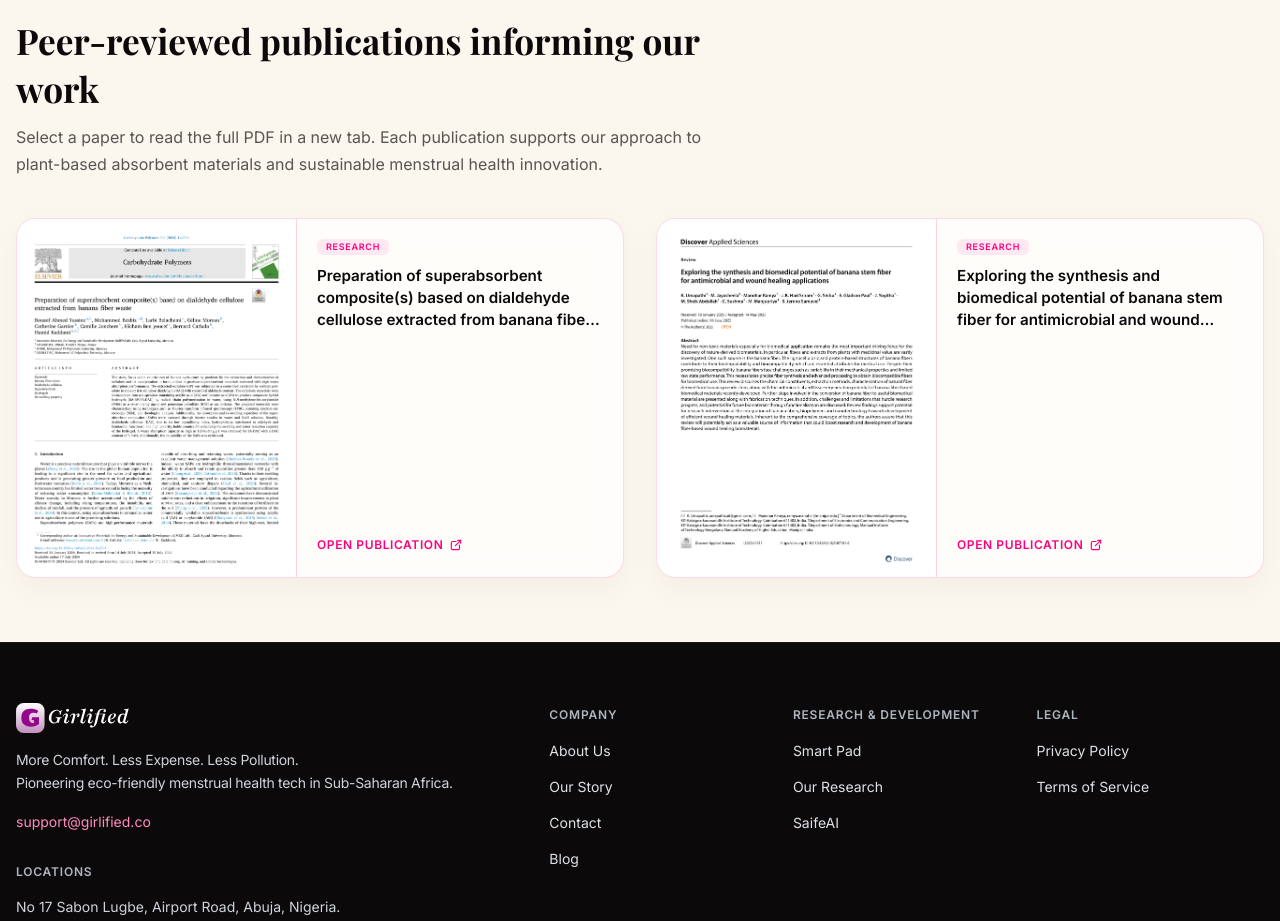
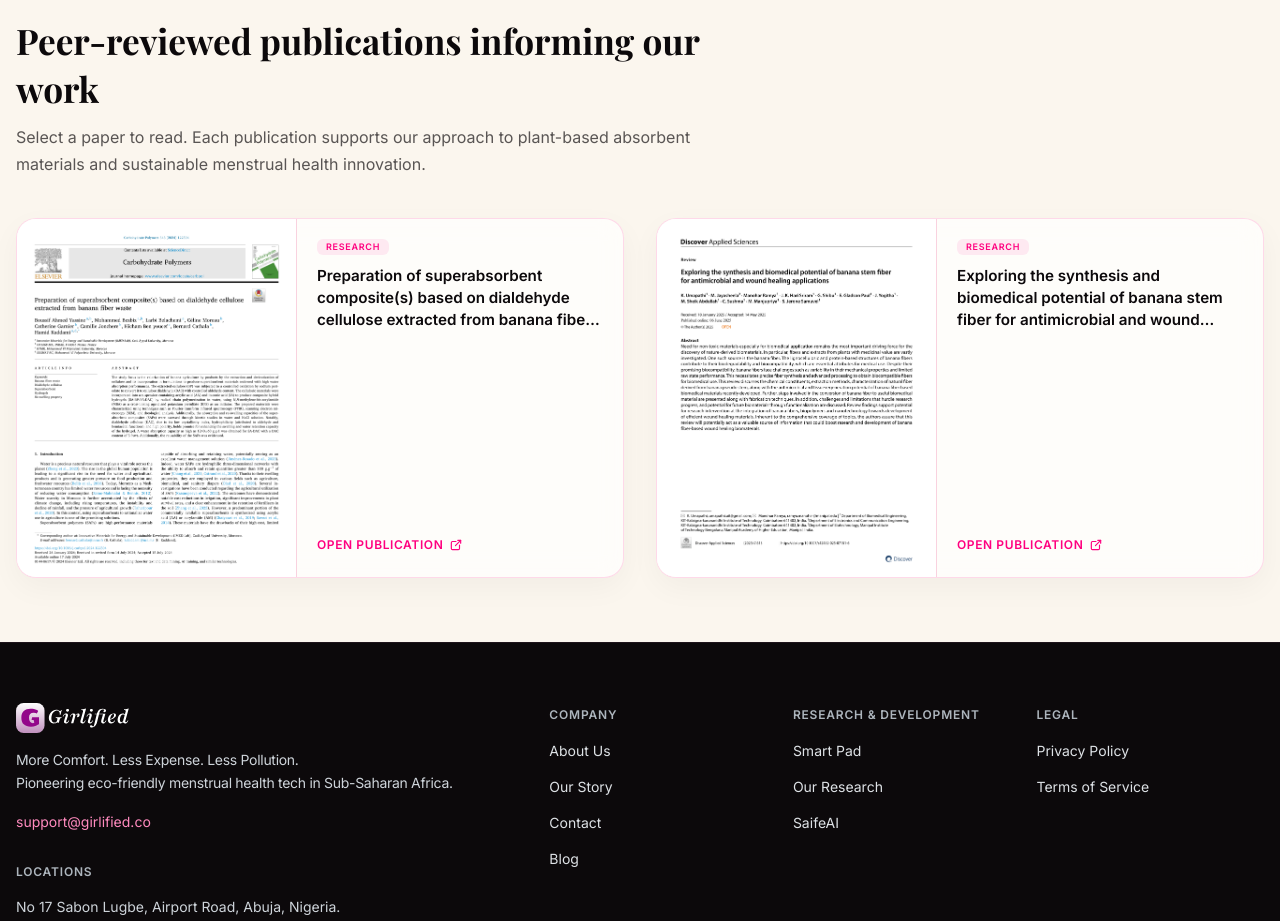
Before and after one commit to livestocx-ng/girlified-web, a Next.js app: page /research in a window 1280 px wide. Shown: the part 883-1804 px from the top of the page. Built offline with nearby package versions, Linux system fonts and the light colour scheme.

Commit message:
feat: updated smart-pad page UI setup

```diff
--- a/app/(routes)/(public)/research/page.tsx
+++ b/app/(routes)/(public)/research/page.tsx
@@ -288,7 +288,7 @@ const ResearchPage = () => {
               Peer-reviewed publications informing our work
             </Title>
             <Text size="md" c={MUTED} style={{ lineHeight: 1.7 }}>
-              Select a paper to read the full PDF in a new tab. Each publication supports our
+              Select a paper to read. Each publication supports our
               approach to plant-based absorbent materials and sustainable menstrual health
               innovation.
             </Text>
@@ -300,7 +300,7 @@ const ResearchPage = () => {
                 key={paper.id}
                 initial={{ opacity: 0, y: 20 }}
                 whileInView={{ opacity: 1, y: 0 }}
-                viewport={{ once: true }}
+                viewport={{ once: false, amount: 0.35 }}
                 transition={{ duration: 0.45, delay: index * 0.08 }}
               >
                 <ResearchPaperCard {...paper} />
```
